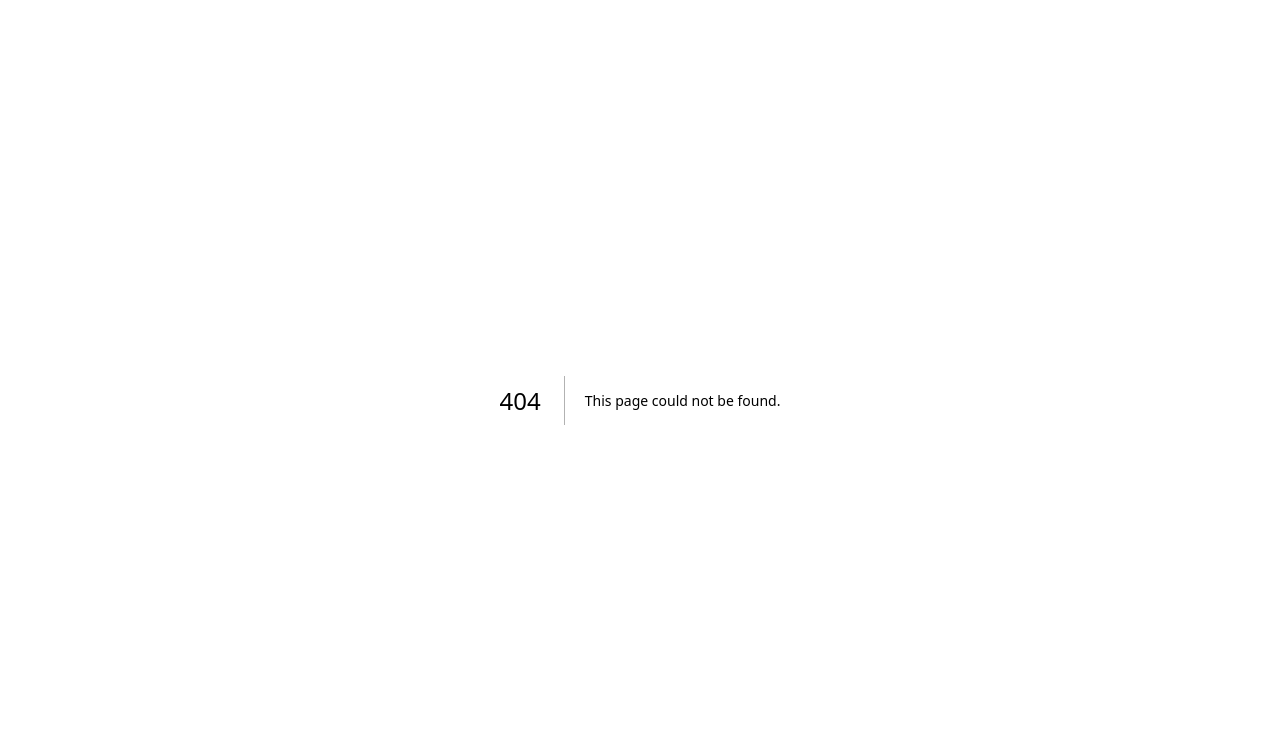
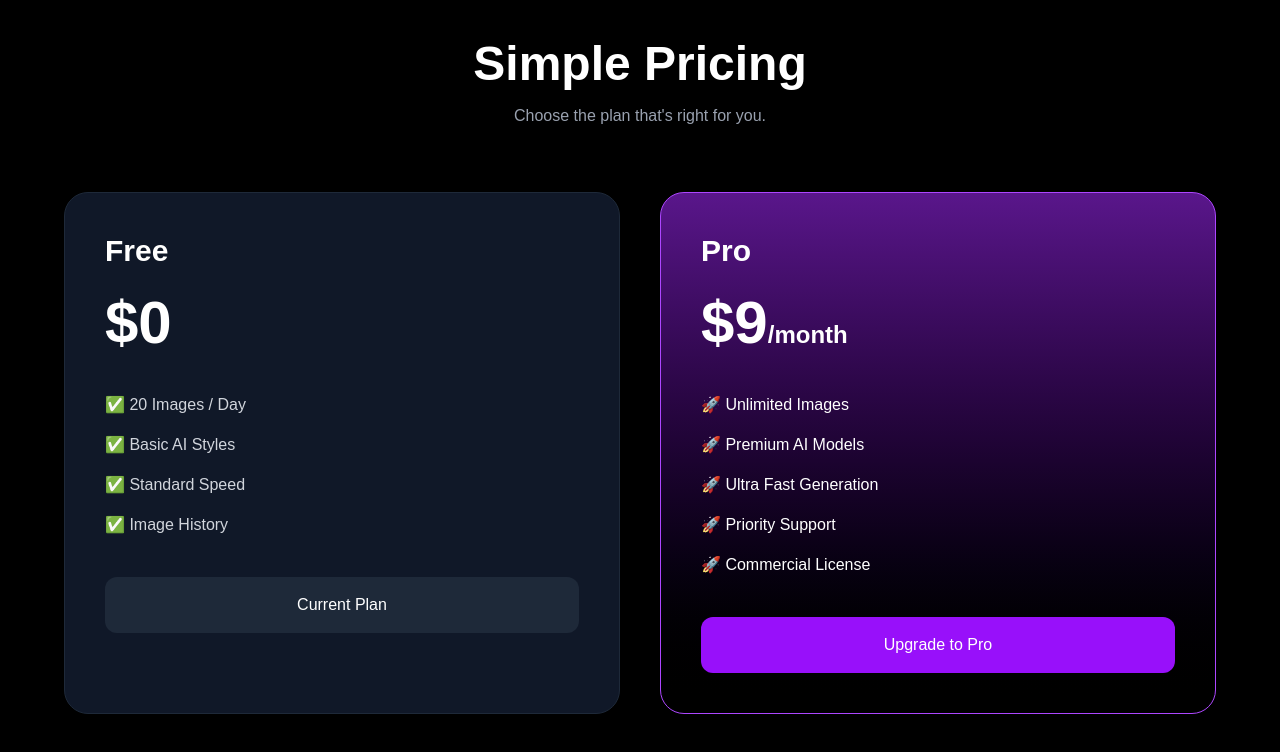
Before and after one commit to asifshair17-design/nexora-ai-2, a Next.js app: page /pricing in a window 1280 px wide. Before the commit this address had no page. Shown: the top 752 px of the page. Built offline with nearby package versions, Linux system fonts and the light colour scheme.

Commit message:
Phase 2 - Backend security foundation

```diff
--- a/app/components/Navbar.tsx
+++ b/app/components/Navbar.tsx
@@ -29,14 +29,13 @@ export default function Navbar() {
     setLoggedIn(!!user);
   }
 
-async function logout() {
-  await supabase.auth.signOut();
-  window.location.href = "/";
-}
+  async function logout() {
+    await supabase.auth.signOut();
+    window.location.href = "/";
+  }
 
   return (
     <nav className="w-full h-16 border-b border-gray-800 bg-black flex items-center justify-between px-8">
-
       <Link
         href="/"
         className="text-2xl font-bold text-purple-500"
@@ -45,7 +44,6 @@ async function logout() {
       </Link>
 
       <div className="flex items-center gap-4">
-
         <Link
           href="/"
           className="px-5 py-2 rounded-xl border border-gray-700 hover:bg-gray-800 transition"
@@ -53,11 +51,30 @@ async function logout() {
           Home
         </Link>
 
-        <button className="px-5 py-2 rounded-xl border border-gray-700 hover:bg-gray-800 transition">
+        <Link
+          href="/pricing"
+          className="px-5 py-2 rounded-xl border border-gray-700 hover:bg-gray-800 transition"
+        >
           Pricing
-        </button>
+        </Link>
 
-        {!loggedIn ? (
+        {loggedIn ? (
+          <>
+            <Link
+              href="/dashboard"
+              className="px-5 py-2 rounded-xl border border-gray-700 hover:bg-gray-800 transition"
+            >
+              Dashboard
+            </Link>
+
+            <button
+              onClick={logout}
+              className="px-5 py-2 rounded-xl bg-red-600 hover:bg-red-700 transition"
+            >
+              Logout
+            </button>
+          </>
+        ) : (
           <>
             <Link
               href="/login"
@@ -73,23 +90,8 @@ async function logout() {
               Sign Up
             </Link>
           </>
-        ) : (
-          <>
-            <button className="px-5 py-2 rounded-xl border border-gray-700 hover:bg-gray-800 transition">
-              Dashboard
-            </button>
-
-            <button
-              onClick={logout}
-              className="px-5 py-2 rounded-xl bg-red-600 hover:bg-red-700 transition"
-            >
-              Logout
-            </button>
-          </>
         )}
-
       </div>
-
     </nav>
   );
 }
--- a/app/dashboard/page.tsx
+++ b/app/dashboard/page.tsx
@@ -1,12 +1,63 @@
+"use client";
+
+import { useEffect, useState } from "react";
+import { supabase } from "@/lib/supabase";
+
 export default function DashboardPage() {
+  const [imageCount, setImageCount] = useState(0);
+
+  useEffect(() => {
+    loadStats();
+  }, []);
+
+  async function loadStats() {
+    const {
+      data: { user },
+    } = await supabase.auth.getUser();
+
+    if (!user) return;
+
+    const { count } = await supabase
+      .from("images")
+      .select("*", {
+        count: "exact",
+        head: true,
+      })
+      .eq("user_id", user.id);
+
+    setImageCount(count || 0);
+  }
+
   return (
     <main className="min-h-screen bg-black text-white p-10">
       <h1 className="text-5xl font-bold mb-10">
         Dashboard
       </h1>
 
-      <div className="bg-red-500 p-10 rounded-xl">
-        TEST BOX
+      <div className="grid grid-cols-1 md:grid-cols-2 xl:grid-cols-4 gap-6">
+
+        <div className="rounded-3xl bg-gray-900 border border-gray-800 p-8">
+          <h2 className="text-gray-400">🖼 Images</h2>
+          <p className="text-5xl font-bold mt-4">{imageCount}</p>
+        </div>
+
+        <div className="rounded-3xl bg-gray-900 border border-gray-800 p-8">
+          <h2 className="text-gray-400">⬇ Downloads</h2>
+          <p className="text-5xl font-bold mt-4">0</p>
+        </div>
+
+        <div className="rounded-3xl bg-gray-900 border border-gray-800 p-8">
+          <h2 className="text-gray-400">❤️ Favorites</h2>
+          <p className="text-5xl font-bold mt-4">0</p>
+        </div>
+
+        <div className="rounded-3xl bg-gray-900 border border-gray-800 p-8">
+          <h2 className="text-gray-400">💎 Plan</h2>
+          <p className="text-5xl font-bold mt-4 text-purple-400">
+            Free
+          </p>
+        </div>
+
       </div>
     </main>
   );
--- /dev/null
+++ b/app/pricing/page.tsx
@@ -0,0 +1,55 @@
+export default function PricingPage() {
+  return (
+    <main className="min-h-screen bg-black text-white p-10">
+      <h1 className="text-5xl font-bold text-center mb-4">
+        Simple Pricing
+      </h1>
+
+      <p className="text-center text-gray-400 mb-16">
+        Choose the plan that's right for you.
+      </p>
+
+      <div className="max-w-6xl mx-auto grid md:grid-cols-2 gap-10">
+
+        <div className="rounded-3xl border border-gray-800 bg-gray-900 p-10">
+          <h2 className="text-3xl font-bold">Free</h2>
+
+          <p className="text-6xl font-bold mt-6">$0</p>
+
+          <ul className="mt-10 space-y-4 text-gray-300">
+            <li>✅ 20 Images / Day</li>
+            <li>✅ Basic AI Styles</li>
+            <li>✅ Standard Speed</li>
+            <li>✅ Image History</li>
+          </ul>
+
+          <button className="mt-10 w-full rounded-xl bg-gray-800 py-4">
+            Current Plan
+          </button>
+        </div>
+
+        <div className="rounded-3xl border border-purple-500 bg-gradient-to-b from-purple-900 to-black p-10">
+          <h2 className="text-3xl font-bold">Pro</h2>
+
+          <p className="text-6xl font-bold mt-6">
+            $9
+            <span className="text-2xl">/month</span>
+          </p>
+
+          <ul className="mt-10 space-y-4">
+            <li>🚀 Unlimited Images</li>
+            <li>🚀 Premium AI Models</li>
+            <li>🚀 Ultra Fast Generation</li>
+            <li>🚀 Priority Support</li>
+            <li>🚀 Commercial License</li>
+          </ul>
+
+          <button className="mt-10 w-full rounded-xl bg-purple-600 py-4 hover:bg-purple-700 transition">
+            Upgrade to Pro
+          </button>
+        </div>
+
+      </div>
+    </main>
+  );
+}
--- a/lib/supabase/server.ts
+++ b/lib/supabase/server.ts
@@ -0,0 +1,8 @@
+import { createClient } from "@supabase/supabase-js";
+
+export function createServerSupabase() {
+  return createClient(
+    process.env.NEXT_PUBLIC_SUPABASE_URL!,
+    process.env.SUPABASE_SERVICE_ROLE_KEY!
+  );
+}
```
